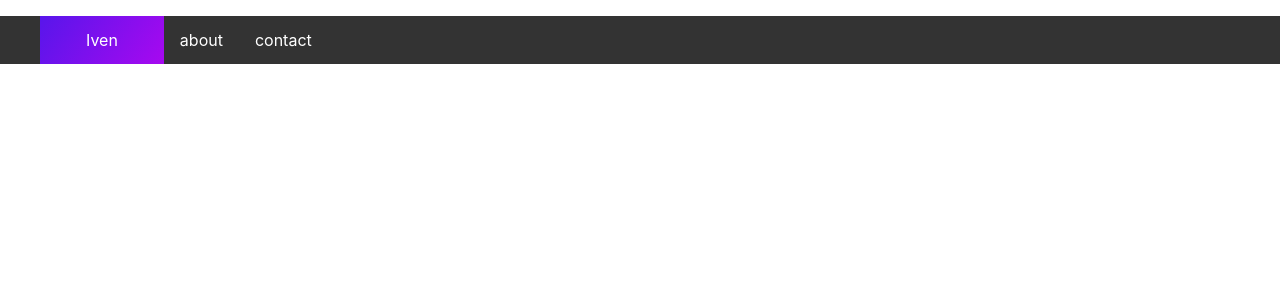
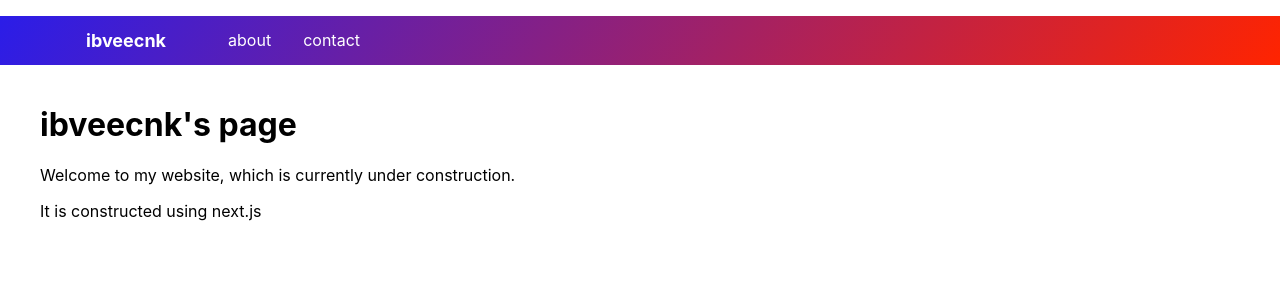
Before and after one commit to ibveecnk/personalWebsite, a Next.js app: page / in a window 1280 px wide. Shown: the top 300 px of the page. Built offline with nearby package versions, Linux system fonts and the light colour scheme.

Commit message:
add a title component and improve desing

```diff
--- a/components/header.js
+++ b/components/header.js
@@ -7,17 +7,19 @@ function Header({ page }) {
         <nav id="mainNav">
           <ul className="navContainer">
             <li className="mainLi">
-              <Link href=".">
-                <a className="mainName">Iven</a>
+              <Link href="/">
+                <a className="mainName">
+                  <b>ibveecnk</b>
+                </a>
               </Link>
             </li>
             <li className={page == "about" ? "active" : ""}>
-              <Link href="about">
+              <Link href="/about">
                 <a>about</a>
               </Link>
             </li>
             <li className={page == "contact" ? "active" : ""}>
-              <Link href="contact">
+              <Link href="/contact">
                 <a>contact</a>
               </Link>
             </li>
--- /dev/null
+++ b/components/title.js
@@ -0,0 +1,9 @@
+function Title({ text }) {
+  return (
+    <div className="tWrapper">
+      <h1 className="title">{text ? text : ""}</h1>
+    </div>
+  );
+}
+
+export default Title;
--- a/next.config.js
+++ b/next.config.js
@@ -1,4 +1 @@
-module.exports = {
-  basePath: "",
-  assetPrefix: "/assets/",
-};
+module.exports = {};
--- a/pages/_app.js
+++ b/pages/_app.js
@@ -1,5 +1,6 @@
 import "../styles/globals.css";
 import "../styles/header.css";
+import "../styles/title.css";
 
 function Site({ Component, pageProps }) {
   return <Component {...pageProps} />;
--- a/pages/index.js
+++ b/pages/index.js
@@ -1,10 +1,16 @@
-//import styles from "../styles/Index.module.css";
+import "../styles/Index.module.css";
 import Header from "../components/header";
+import Title from "../components/title";
 
 export default function Home() {
   return (
-    <div>
+    <div className="Wrapper">
       <Header page="index"></Header>
+      <div className="cWrapper">
+        <Title text="ibveecnk's page"></Title>
+        <p>Welcome to my website, which is currently under construction.</p>
+        <p>It is constructed using next.js</p>
+      </div>
     </div>
   );
 }
--- a/styles/globals.css
+++ b/styles/globals.css
@@ -1,6 +1,6 @@
 html,
 body {
-  padding: 0;
+  padding: 0 0 0 0;
   margin: 0;
   font-family: -apple-system, BlinkMacSystemFont, Segoe UI, Roboto, Oxygen,
     Ubuntu, Cantarell, Fira Sans, Droid Sans, Helvetica Neue, sans-serif;
@@ -11,6 +11,10 @@ a {
   text-decoration: none;
 }
 
+div.cWrapper {
+  margin: 40px;
+}
+
 * {
   box-sizing: border-box;
 }
--- a/styles/header.css
+++ b/styles/header.css
@@ -1,7 +1,9 @@
 ul.navContainer {
   list-style-type: none;
   overflow: hidden;
-  background-color: #333;
+  background: linear-gradient(124deg, #2b1de8, #ff2400);
+  background-size: 100% 100%;
+  position: relative;
 }
 
 ul > li {
@@ -12,30 +14,7 @@ li.mainLi {
   float: left;
   color: white;
   padding: 0px 30px;
-  background: linear-gradient(
-    124deg,
-    #ff2400,
-    #e81d1d,
-    #947306,
-    #a4a70b,
-    #0f8523,
-    #16b7c0,
-    #2b1de8,
-    #dd00f3,
-    #dd00f3
-  );
-  background-size: 1800% 1800%;
-
-  -webkit-animation: rainbow 18s ease infinite;
-  -z-animation: rainbow 18s ease infinite;
-  -o-animation: rainbow 18s ease infinite;
-  animation: rainbow 18s ease infinite;
-}
-
-li > img {
-  padding: 5px;
-  width: 50px;
-  float: left;
+  font-size: large;
 }
 
 li a {
@@ -51,50 +30,5 @@ li a:hover {
 }
 
 .active {
-  background-color: #d67e19d0;
+  background-color: #d67e195e;
 }
-
-@-webkit-keyframes rainbow {
-  0% {
-    background-position: 0% 82%;
-  }
-  50% {
-    background-position: 100% 19%;
-  }
-  100% {
-    background-position: 0% 82%;
-  }
-}
-@-moz-keyframes rainbow {
-  0% {
-    background-position: 0% 82%;
-  }
-  50% {
-    background-position: 100% 19%;
-  }
-  100% {
-    background-position: 0% 82%;
-  }
-}
-@-o-keyframes rainbow {
-  0% {
-    background-position: 0% 82%;
-  }
-  50% {
-    background-position: 100% 19%;
-  }
-  100% {
-    background-position: 0% 82%;
-  }
-}
-@keyframes rainbow {
-  0% {
-    background-position: 0% 82%;
-  }
-  50% {
-    background-position: 100% 19%;
-  }
-  100% {
-    background-position: 0% 82%;
-  }
-}
--- /dev/null
+++ b/styles/title.css
@@ -0,0 +1,3 @@
+h1.title {
+  padding: 0px 0px;
+}
```
Also changed, not shown: styles/Index.module.css (added).
